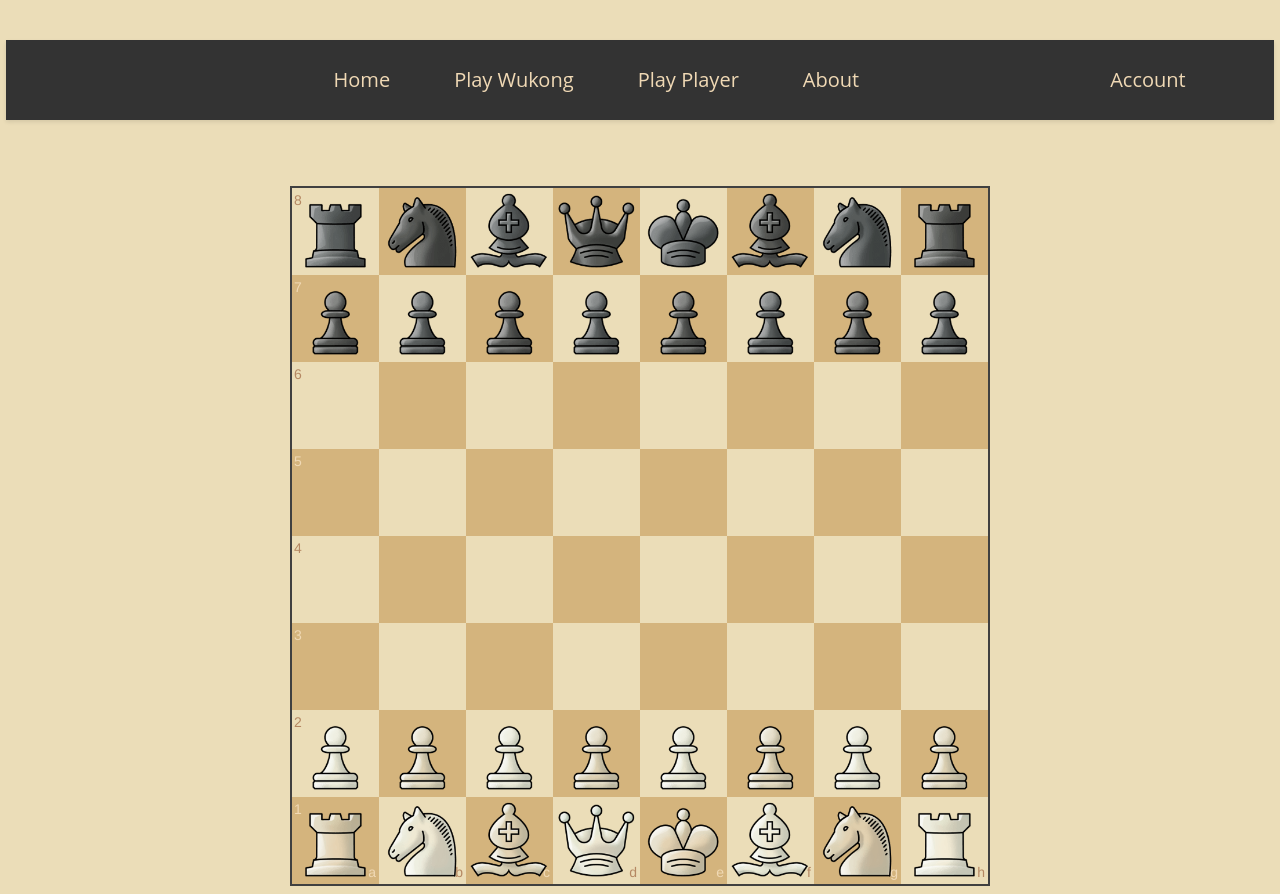
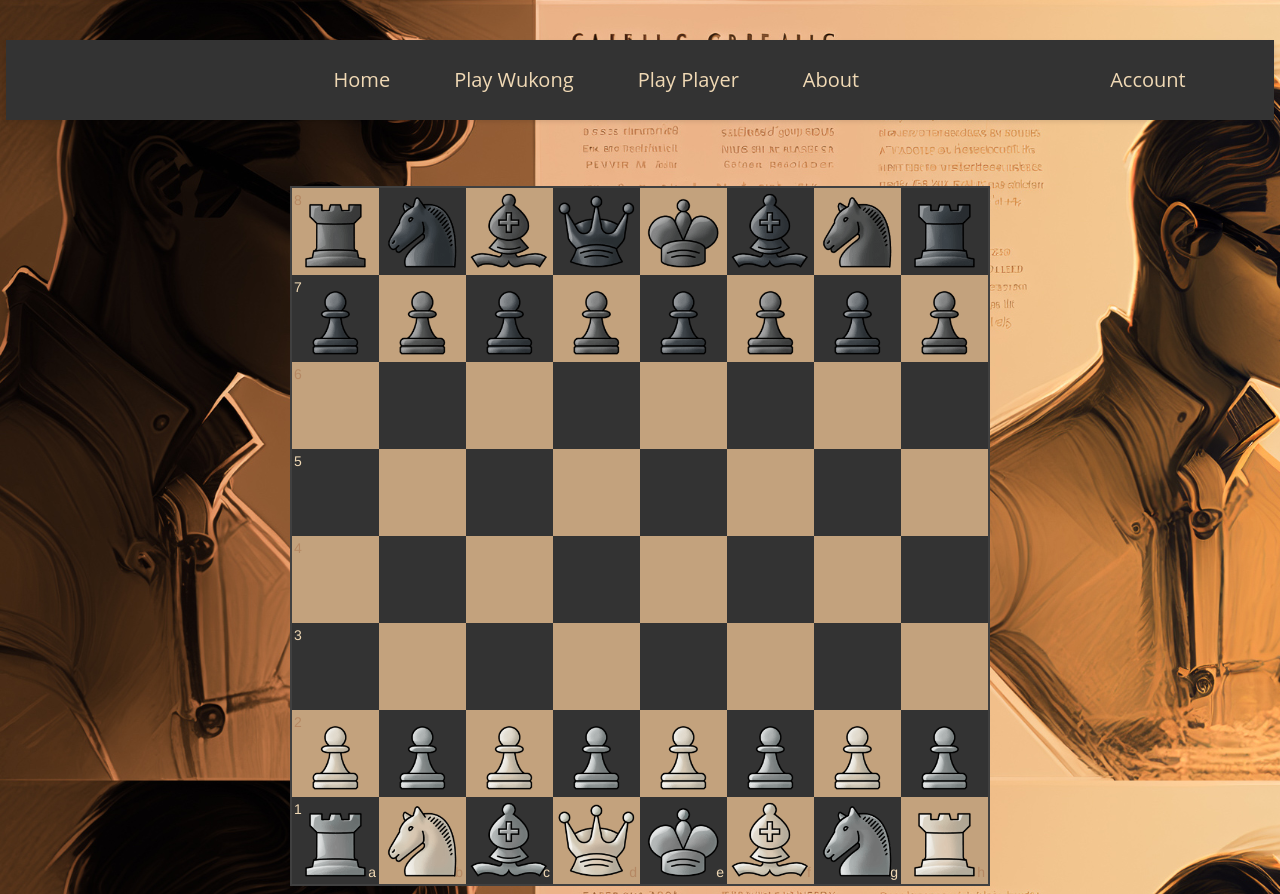
Before and after one commit to robertschlatter/WukongChessEInf, a Django app: page /playWukong/1 in a window 1280 px wide. Run offline with Django 4.2, Linux system fonts and the light colour scheme; some libraries are stand-ins or nearby versions.

Commit message:
added new background for playWukong and changed some css files

```diff
--- a/ChessWebsite/PlayWukong/static/PlayWukong/css/chessboard-1.0.0.min.css
+++ b/ChessWebsite/PlayWukong/static/PlayWukong/css/chessboard-1.0.0.min.css
@@ -1,2 +1,2 @@
 /*! chessboard.js v1.0.0 | (c) 2019 Chris Oakman | MIT License chessboardjs.com/license */
-.clearfix-7da63{clear:both}.board-b72b1{border:2px solid #404040;box-sizing:content-box;width:50%;margin:0 auto;max-width:100%;}.square-55d63{float:left;position:relative;-webkit-touch-callout:none;-webkit-user-select:none;-khtml-user-select:none;-moz-user-select:none;-ms-user-select:none;user-select:none}.white-1e1d7{background-color:rgb(235, 221, 184);color:#b58863}.black-3c85d{background-color:rgb(212, 180, 125);color:#f0d9b5}.highlight1-32417,.highlight2-9c5d2{box-shadow:inset 0 0 3px 3px #FFFFFF}.notation-322f9{cursor:default;font-family:"Helvetica Neue",Helvetica,Arial,sans-serif;font-size:14px;position:absolute}.alpha-d2270{bottom:1px;right:3px}.numeric-fc462{top:2px;left:2px}
+.clearfix-7da63{clear:both}.board-b72b1{border:2px solid #404040;box-sizing:content-box;width:50%;margin:0 auto;max-width:100%;}.square-55d63{float:left;position:relative;-webkit-touch-callout:none;-webkit-user-select:none;-khtml-user-select:none;-moz-user-select:none;-ms-user-select:none;user-select:none}.white-1e1d7{background-color:rgb(195, 162, 125);color:#b58863}.black-3c85d{background-color: RGB(51, 51, 51);color:#f0d9b5}.highlight1-32417,.highlight2-9c5d2{box-shadow:inset 0 0 3px 3px #FFFFFF}.notation-322f9{cursor:default;font-family:"Helvetica Neue",Helvetica,Arial,sans-serif;font-size:14px;position:absolute}.alpha-d2270{bottom:1px;right:3px}.numeric-fc462{top:2px;left:2px}
--- a/ChessWebsite/PlayWukong/static/PlayWukong/css/wukong_chessboardjs.css
+++ b/ChessWebsite/PlayWukong/static/PlayWukong/css/wukong_chessboardjs.css
@@ -1,8 +1,8 @@
 body {
-  /* background-image: url('/static/PlayPlayer/img/playPlayerBackground2.png'); */
-  /* background-size: cover; */
-  background-color: rgb(235, 221, 184);
+  background-image: url('/static/PlayWukong/img/playWukongBackground.png');
+  background-size: 110%;
 }
+
 
 .col {
   margin-top: -30px; /* adjust this value to move the column up */
```
Also changed, not shown: ChessWebsite/PlayWukong/static/PlayWukong/img/PlayWukongBackground.png (added).
